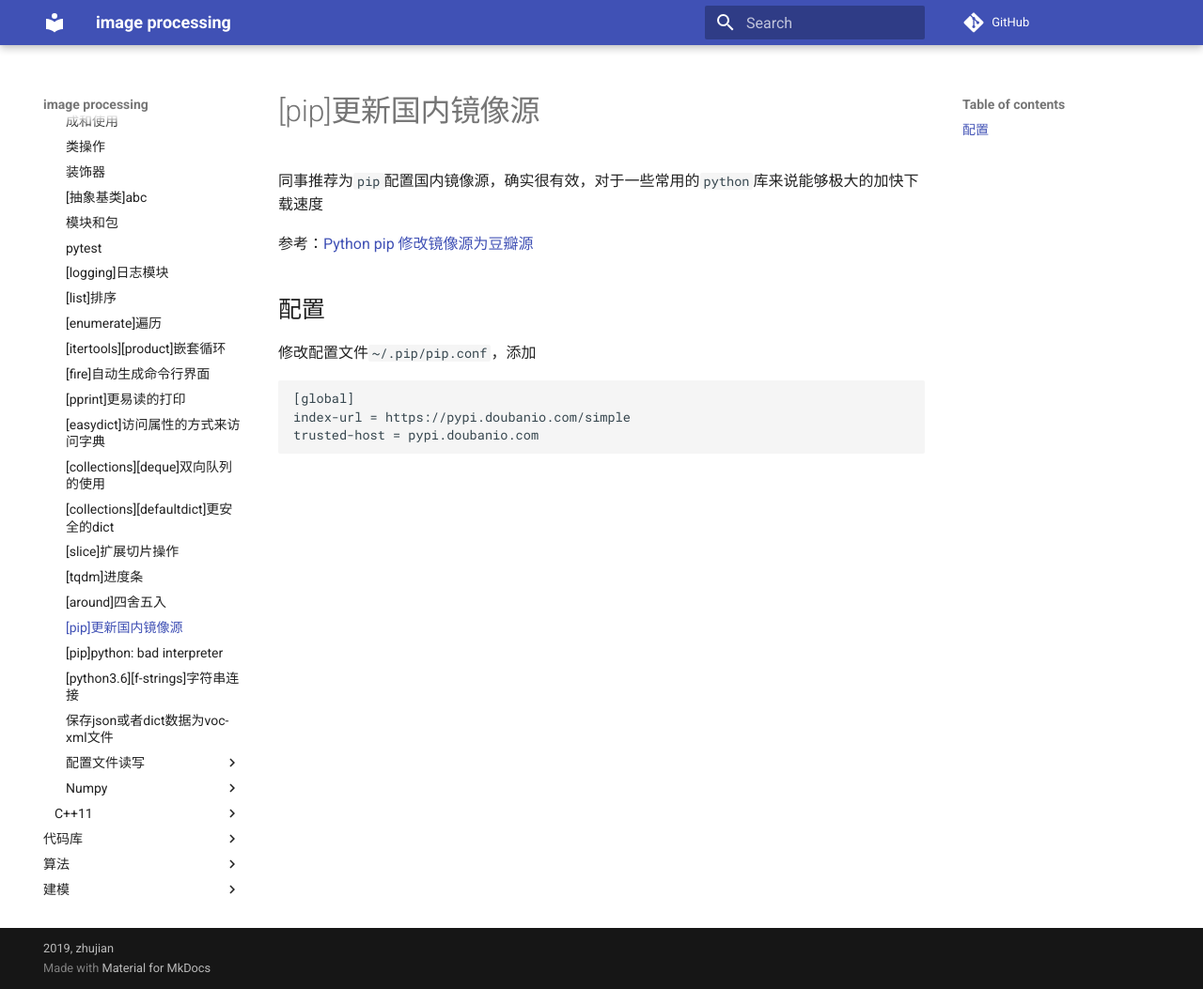
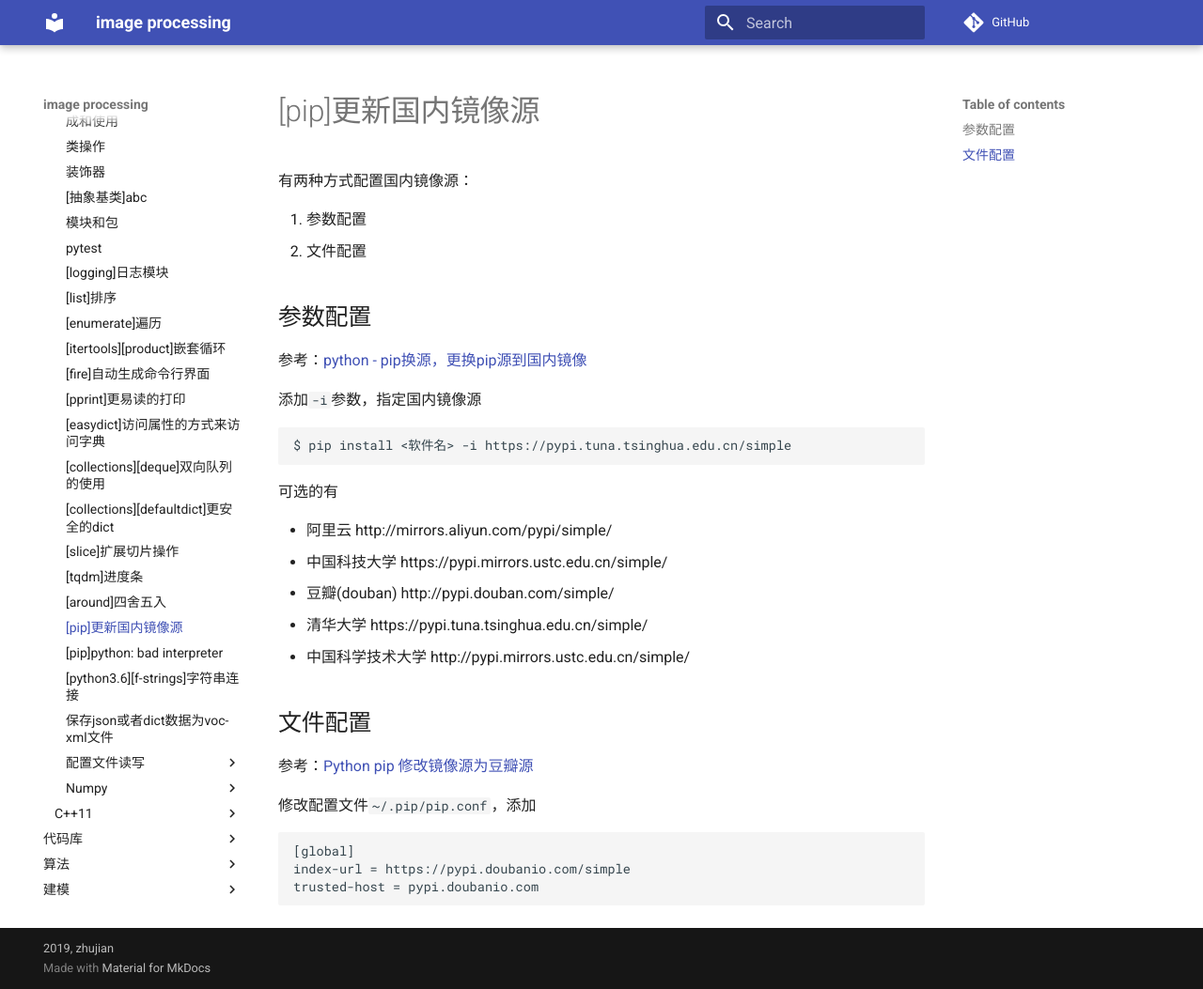
Before and after one commit to Document-Collection/image-processing, an MkDocs documentation site: the page built from docs/python/pip-更新国内镜像源.md, in a window 1280 px wide and 1053 px high. Shown: the whole window at 94% size. Built offline with MkDocs 1.6.1 and Material for MkDocs 9.7.7, drawn with Linux system fonts in a browser that asks for light colours; comment, search, counter and statistics services are not loaded.

Commit message:
docs(python): 更新pip更新国内镜像源方式

````diff
--- a/docs/python/pip-更新国内镜像源.md
+++ b/docs/python/pip-更新国内镜像源.md
@@ -1,11 +1,32 @@
 
 # [pip]更新国内镜像源
 
-同事推荐为`pip`配置国内镜像源，确实很有效，对于一些常用的`python`库来说能够极大的加快下载速度
+有两种方式配置国内镜像源：
+
+1. 参数配置
+2. 文件配置
+
+## 参数配置
+
+参考：[python - pip换源，更换pip源到国内镜像](https://blog.csdn.net/xuezhangjun0121/article/details/81664260)
+
+添加`-i`参数，指定国内镜像源
+
+```
+$ pip install <软件名> -i https://pypi.tuna.tsinghua.edu.cn/simple
+```
+
+可选的有
+
+* 阿里云 http://mirrors.aliyun.com/pypi/simple/
+* 中国科技大学 https://pypi.mirrors.ustc.edu.cn/simple/
+* 豆瓣(douban) http://pypi.douban.com/simple/
+* 清华大学 https://pypi.tuna.tsinghua.edu.cn/simple/
+* 中国科学技术大学 http://pypi.mirrors.ustc.edu.cn/simple/
+
+## 文件配置
 
 参考：[Python pip 修改镜像源为豆瓣源](https://www.douban.com/note/672475302/)
-
-## 配置
 
 修改配置文件`~/.pip/pip.conf`，添加
 
````
